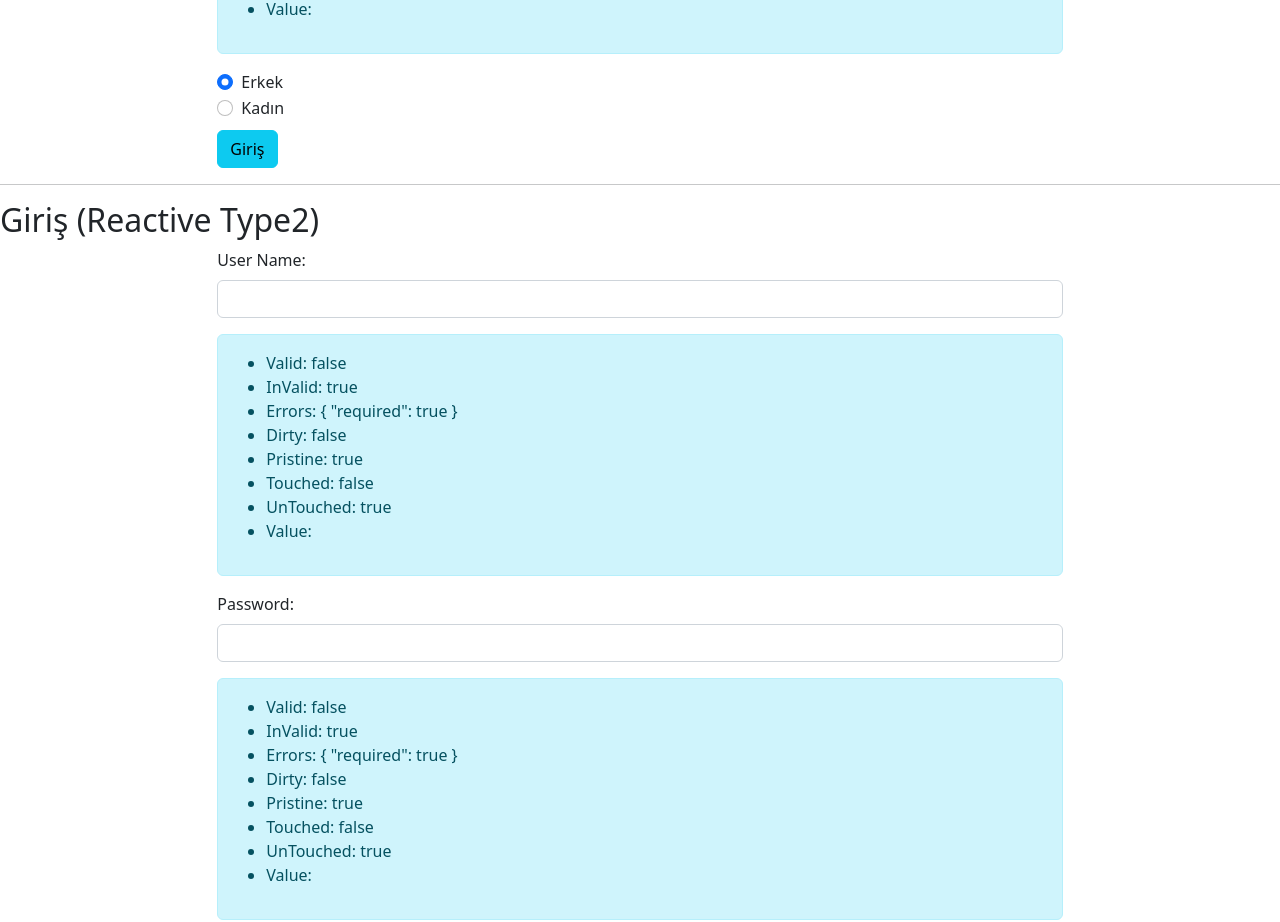
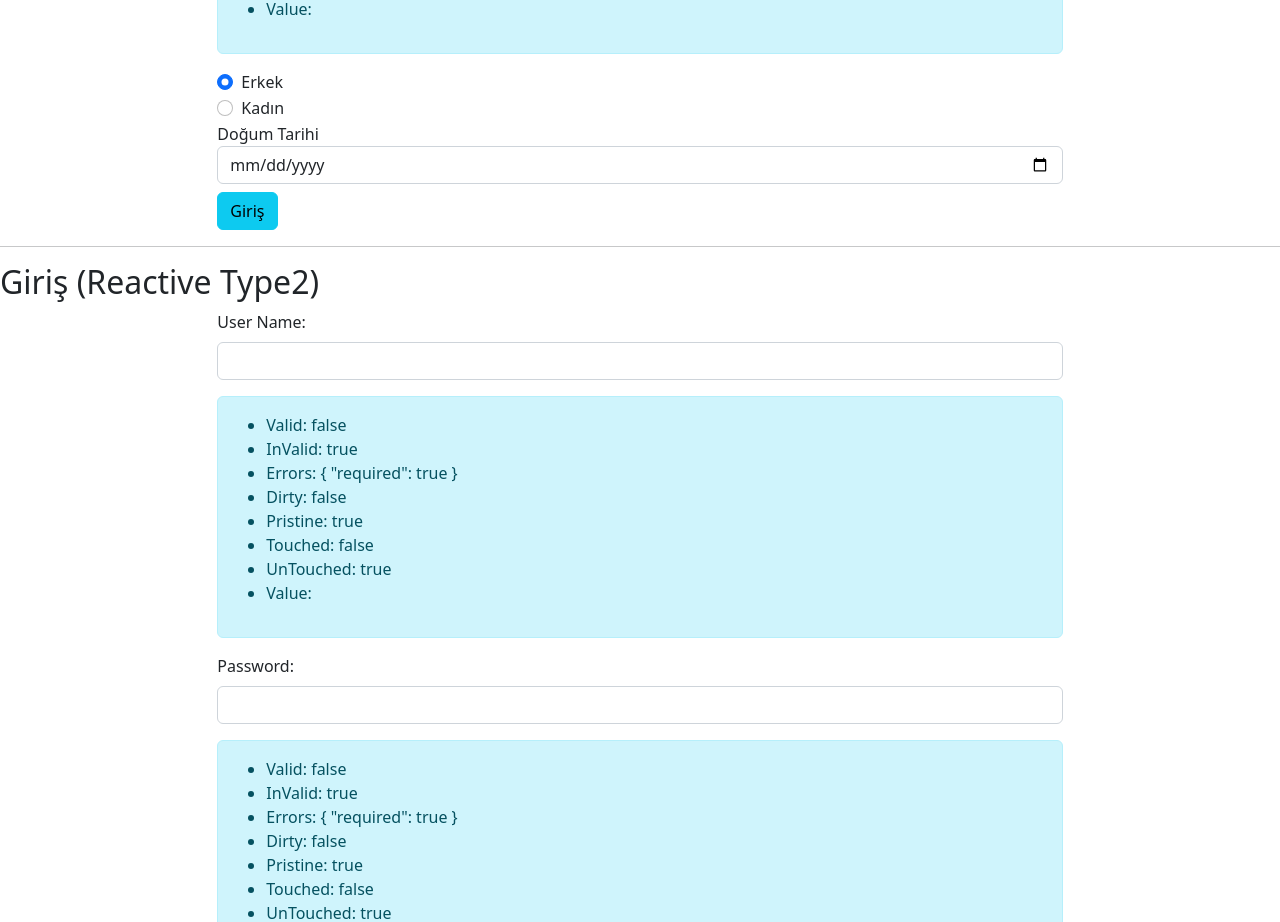
Before and after one commit to atillakalay/TurkcellAngularCourse, an Angular app in the folder angularapp/: page / in a window 1280 px wide. Shown: the part 1080-2002 px from the top of the page. Built offline with nearby package versions, Linux system fonts and the light colour scheme.

Commit message:
Reactive Forms Part 17 (Custom Validation-1) course has been completed.

```diff
--- a/angularapp/src/app/forms/reactive/reactive.component.html
+++ b/angularapp/src/app/forms/reactive/reactive.component.html
@@ -108,6 +108,11 @@
         </label>
       </div>
 
+     <div>
+      <label for="birthDay">Doğum Tarihi</label>
+      <input class="form-control" type="date" formControlName="birthDay">
+     </div>
+
       <button class="btn btn-info mt-2" type="submit">Giriş</button>
     </form>
   </div>
--- a/angularapp/src/app/forms/reactive/reactive.component.ts
+++ b/angularapp/src/app/forms/reactive/reactive.component.ts
@@ -1,5 +1,5 @@
 import { Component } from '@angular/core';
-import { FormBuilder, FormGroup, Validators } from '@angular/forms';
+import { FormBuilder, FormControl, FormGroup, Validators } from '@angular/forms';
 import { CountryDropMenu } from 'src/app/models/country-drop-menu';
 import { GenderRadioMenu } from 'src/app/models/gender-radio-menu';
 
@@ -20,8 +20,9 @@ export class ReactiveComponent {
       userName: fb.control('', Validators.required),
       password: fb.control('', [Validators.required, Validators.minLength(4)]),
       rememberMe: false,
-      country: fb.control('',Validators.required),
-      gender: [1]
+      country: fb.control('', Validators.required),
+      gender: [1],
+      birthDay: fb.control('')
     })
   }
 
@@ -50,4 +51,12 @@ export class ReactiveComponent {
     let formControl = this.loginForm.get(formControlName)
     return formControl?.invalid && (formControl.dirty || formControl.touched)
   }
+
+  isOldEmough = (control: FormControl): { isYoung: true } | null => {
+    const birthDate = new Date(control.value)
+    birthDate.setFullYear(birthDate.getFullYear() + 18)
+    return birthDate < new Date() ? null : { isYoung: true }
+  }
+
+
 }
```
